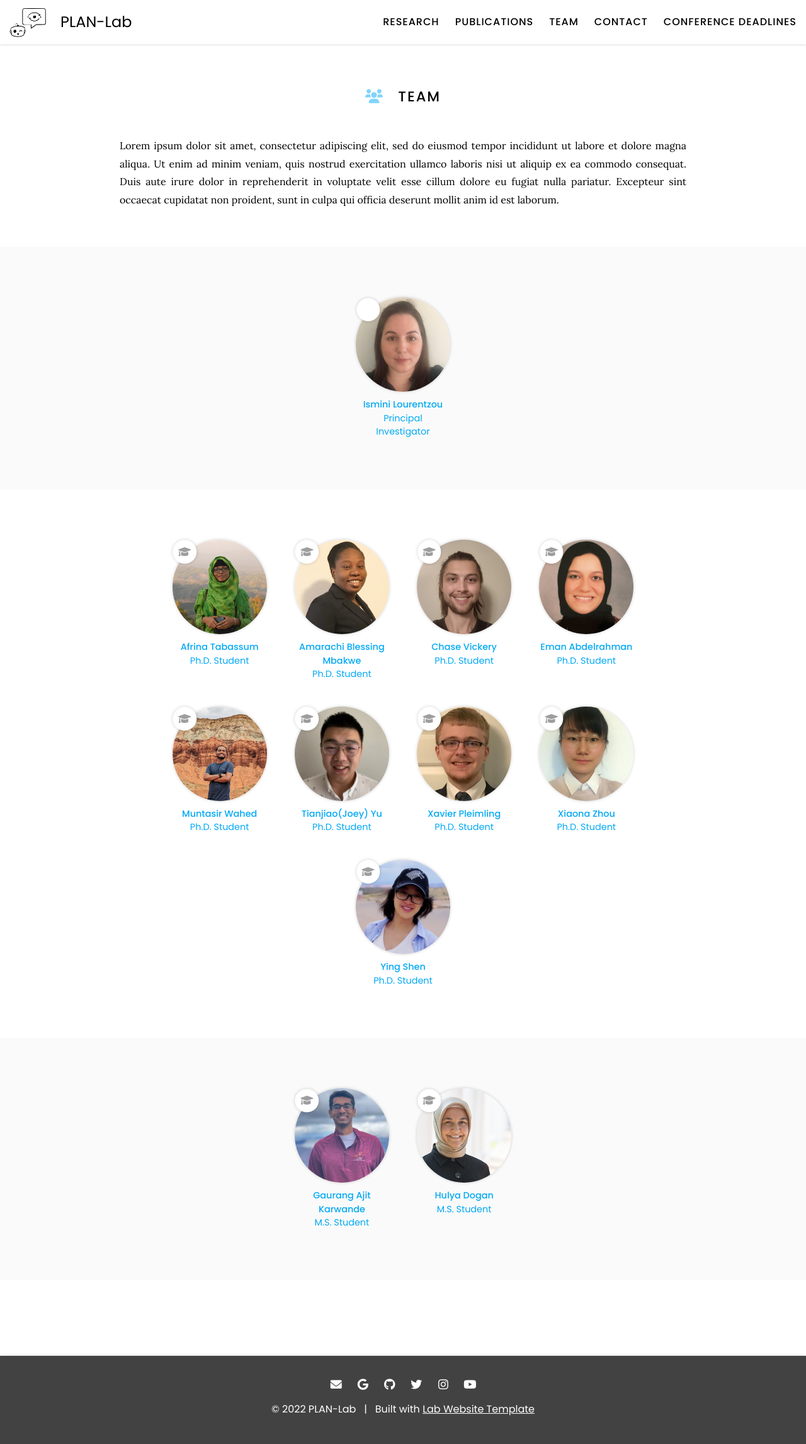
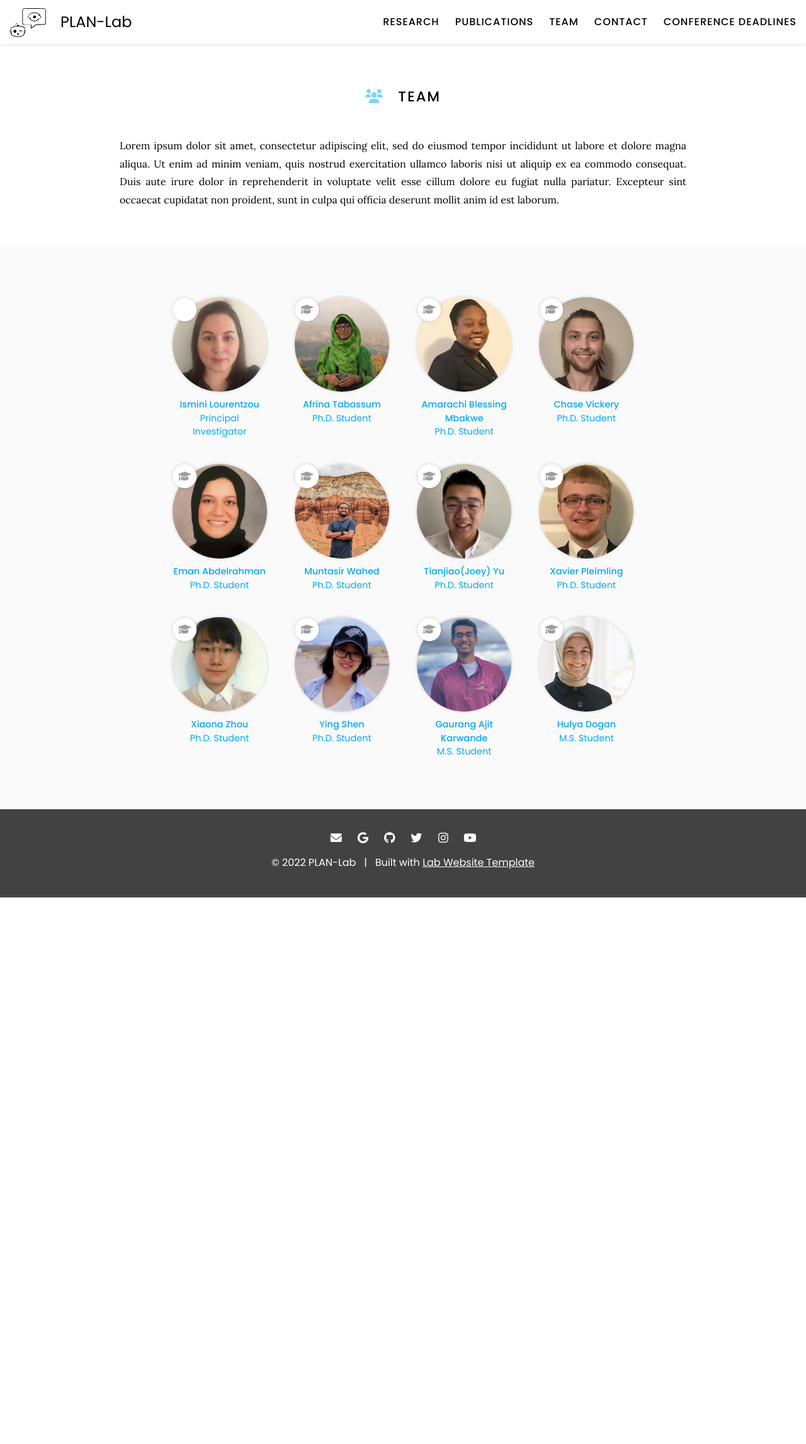
Before and after one commit to XiaonaZhou/plan-lab.github.io, a Jekyll site: the page built from team/index.md, in a window 1280 px wide. Shown: the whole page at 63% size. Built offline with Jekyll 4.4.1, drawn with Linux system fonts in a browser that asks for light colours; after the commit the page ends 1425 px from its top, so only the background shows below that.

Commit message:
Update index.md

```diff
--- a/team/index.md
+++ b/team/index.md
@@ -19,21 +19,18 @@ Excepteur sint occaecat cupidatat non proident, sunt in culpa qui officia deseru
   component="portrait"
   filters="role: pi"
 %}
-{% include section.html %}
 {%
   include list.html
   data="members"
   component="portrait"
   filters="description: Ph.D. Student"
 %}
-{% include section.html %}
 {%
   include list.html
   data="members"
   component="portrait"
   filters="description: M.S. Student"
 %}
-{% include section.html %}
 {%
   include list.html
   data="members"
```
